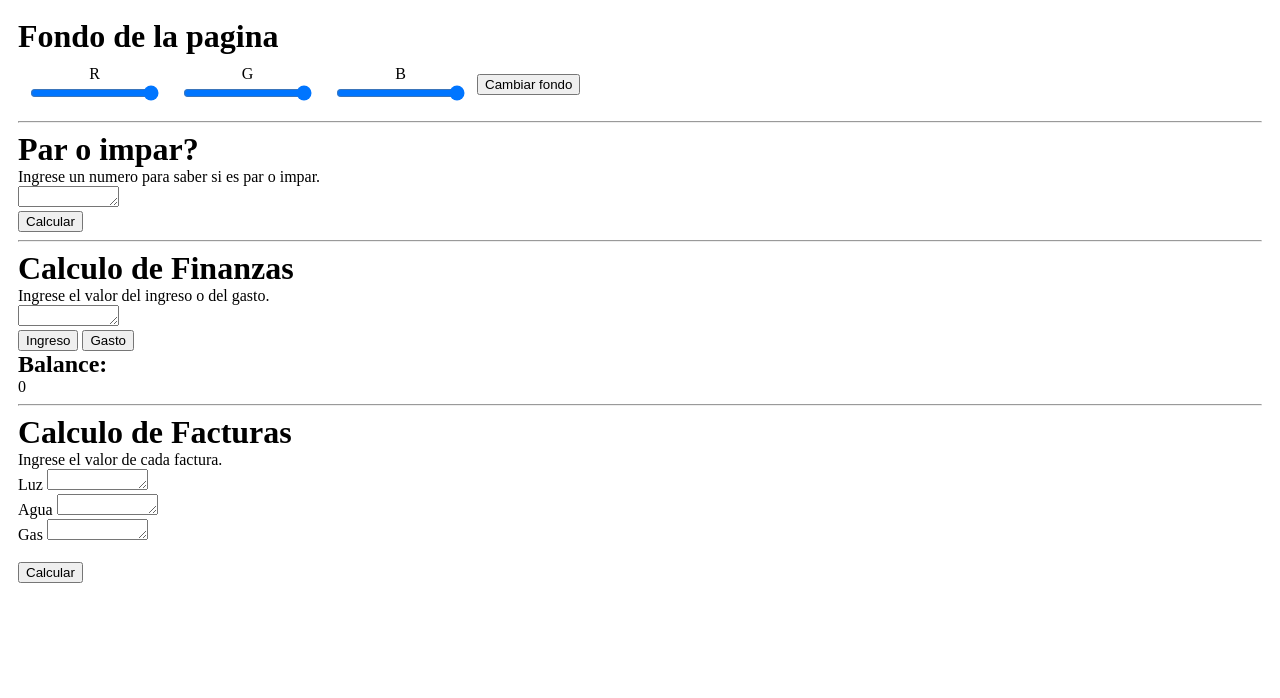
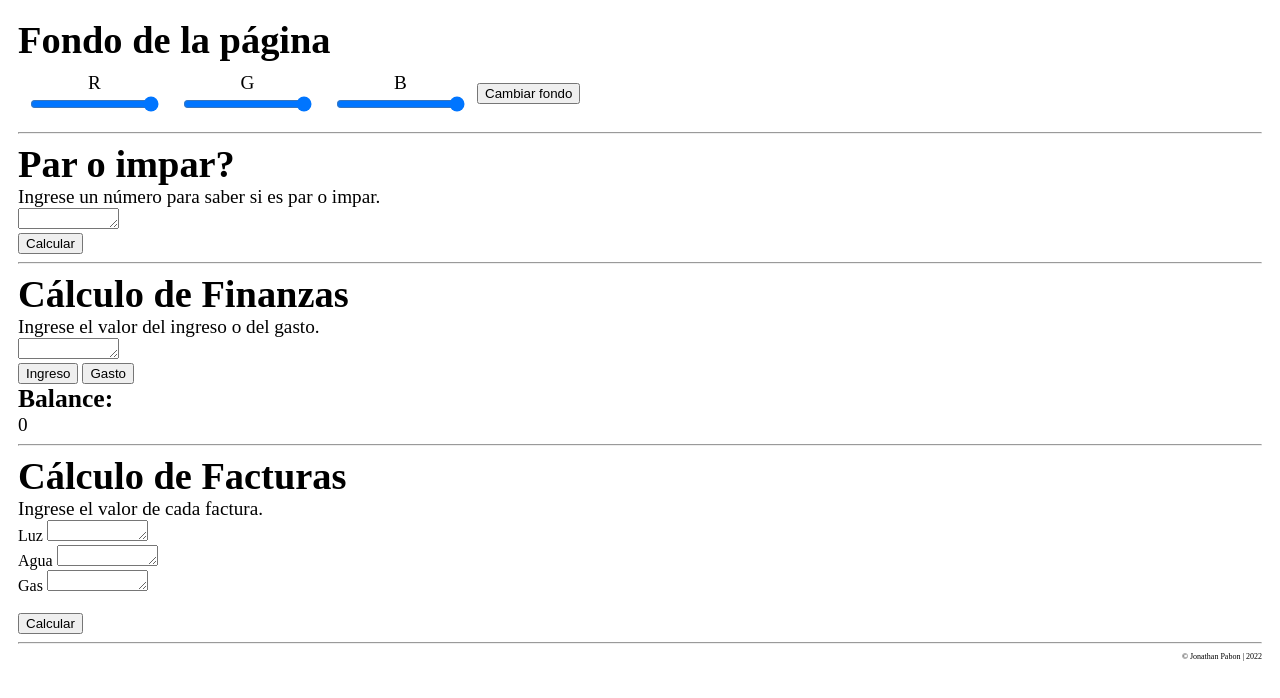
Before and after one commit to JonaThanPabonP/Taller2_DiplomadoDjango, a plain HTML site: page ops-aritmeticas.html in a window 1280 px wide. Drawn offline with Linux system fonts and the light colour scheme.

Commit message:
Taller finished

```diff
--- a/ops-aritmeticas.html
+++ b/ops-aritmeticas.html
@@ -4,12 +4,11 @@
     <meta charset="UTF-8" />
     <meta http-equiv="X-UA-Compatible" content="IE=edge" />
     <meta name="viewport" content="width=device-width, initial-scale=1.0" />
-    <title>Taller 2 - Operaciones Aritmeticas</title>
-    <link rel="stylesheet" href="./style.css">
+    <title>Taller 2 - Operaciones Aritméticas</title>
+    <link rel="stylesheet" href="./style.css" />
   </head>
   <body id="body">
-
-    <h1>Fondo de la pagina</h1>
+    <h1>Fondo de la página</h1>
     <div class="bg-color">
       <div class="red">
         <p>R</p>
@@ -29,7 +28,7 @@
     <hr />
     <!-- ---------------------------------------- -->
     <h1>Par o impar?</h1>
-    <p>Ingrese un numero para saber si es par o impar.</p>
+    <p>Ingrese un número para saber si es par o impar.</p>
     <textarea id="ta-number" cols="10" rows="1"></textarea>
     <br />
     <button type="button" onclick="par()">Calcular</button>
@@ -38,7 +37,7 @@
     <hr />
     <!-- ----------------------------------------- -->
 
-    <h1>Calculo de Finanzas</h1>
+    <h1>Cálculo de Finanzas</h1>
     <p>Ingrese el valor del ingreso o del gasto.</p>
 
     <textarea id="ta-valor" cols="10" rows="1"></textarea>
@@ -53,7 +52,7 @@
     <hr />
     <!-- ----------------------------------------- -->
 
-    <h1>Calculo de Facturas</h1>
+    <h1>Cálculo de Facturas</h1>
     <p>Ingrese el valor de cada factura.</p>
     <div class="luz">
       Luz
@@ -72,6 +71,12 @@
 
     <h2 id="total-facturas"></h2>
 
+    <hr />
+    <!-- Footer -->
+    <footer>
+        <p>&#169; Jonathan Pabon | 2022</p>
+    </footer>
+
     <!-- Script en JS -->
     <script src="./script.js"></script>
   </body>
--- a/script.js
+++ b/script.js
@@ -6,17 +6,18 @@ function fondo() {
     var color = "rgb("+red+","+green+","+blue+")";
 
     document.getElementById("body").style.backgroundColor = color;
+    console.log(color);
 }
 
 function par() {
   var num = document.getElementById("ta-number").value;
 
   if (num % 2 == 0) {
-    document.getElementById("res-par").innerHTML = "El numero es par";
-    console.log("El numero es par");
+    document.getElementById("res-par").innerHTML = "El número es par";
+    console.log("El número es par");
   } else {
-    document.getElementById("res-par").innerHTML = "El numero es impar";
-    console.log("El numero es impar");
+    document.getElementById("res-par").innerHTML = "El número es impar";
+    console.log("El número es impar");
   }
 }
 
--- a/style.css
+++ b/style.css
@@ -4,6 +4,17 @@ body{
 
 h1, h2, p{
     margin: 0 0;
+}
+
+h1{
+    font-size: 3vw;
+}
+h2{
+    font-size: 2vw;
+}
+
+p{
+    font-size: 1.5vw;
 }
 
 .bg-color{
@@ -17,3 +28,9 @@ h1, h2, p{
     align-items: center;
     margin: 10px 10px;
 }
+
+footer > p{
+    font-size: 8px;
+    display: flex;
+    justify-content: right;
+}
```
